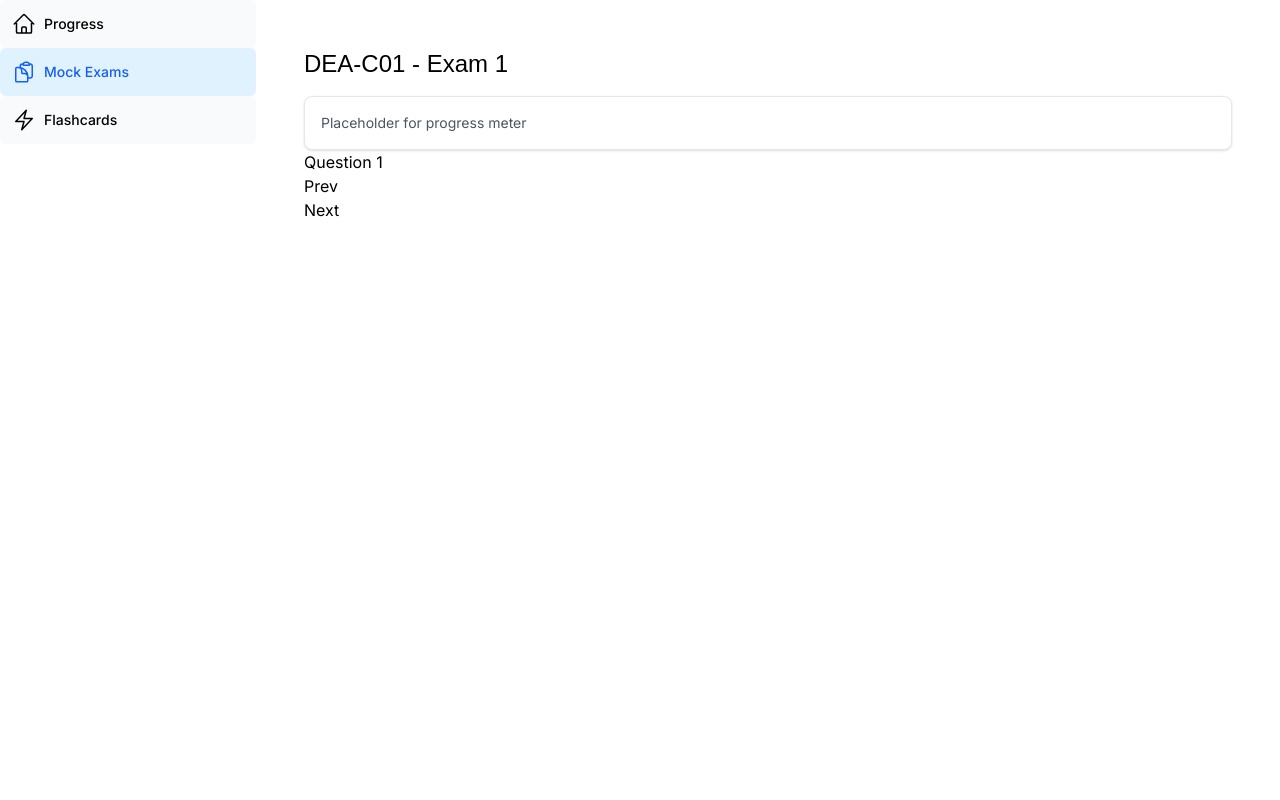
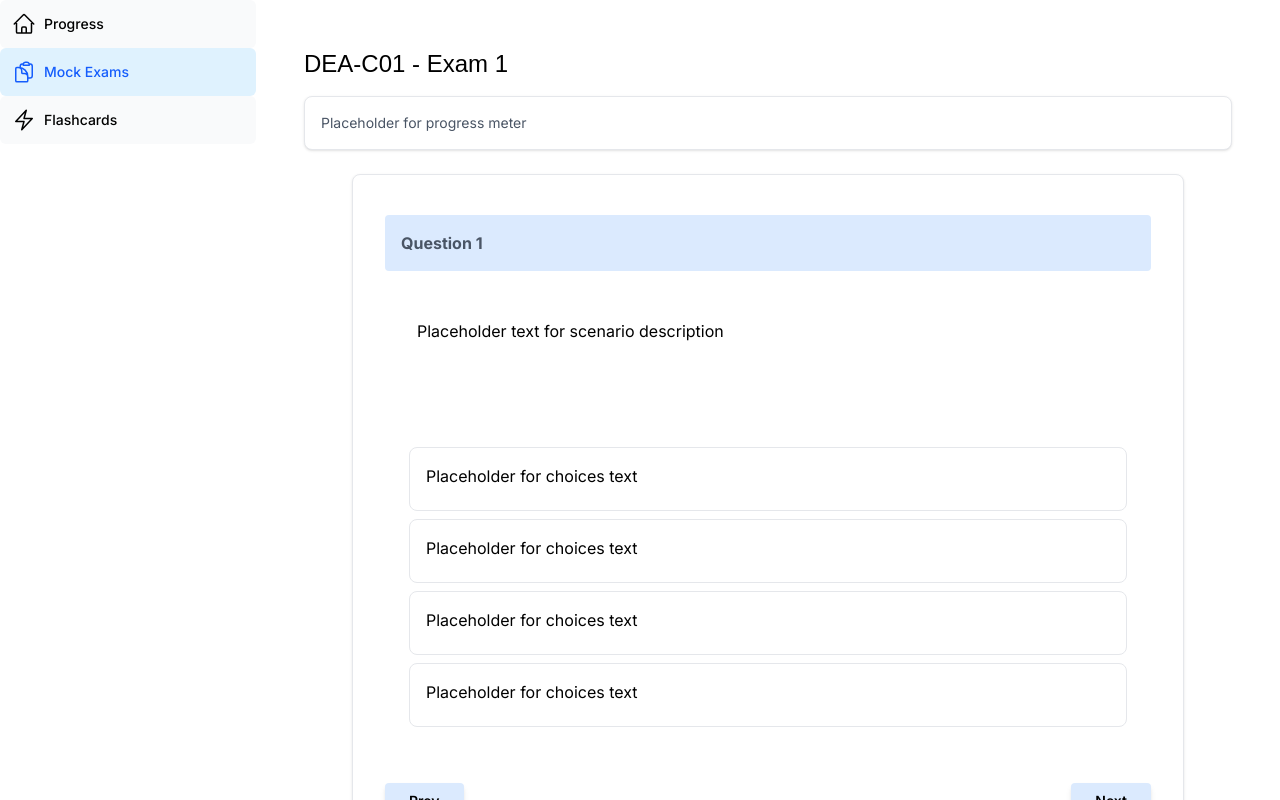
Before and after one commit to myopicOracle/cert-prep-with-rag, a Next.js app: page /practice/exam in a window 1280 px wide. Built offline with nearby package versions, Linux system fonts and the light colour scheme; a web font is replaced by a local one.

Commit message:
Finalize basic ui design and styling for exam page components

```diff
--- a/app/ui/practice/button.tsx
+++ b/app/ui/practice/button.tsx
@@ -1,12 +1,15 @@
 interface ButtonProps {
+    // NTD: extract to types definitions file
     name: string
     onClick: () => void
 }
 
 export default function Button({ name, onClick }: ButtonProps) {
     return (
-        <div>
-            <button onClick={onClick}>{name}</button>
-        </div>
+        <button
+            className="rounded-sm text-sm font-semibold px-6 py-2 bg-blue-100 shadow-md hover:bg-blue-300 focus:outline-none"
+            onClick={onClick}>
+            {name}
+        </button>
     )
 }
--- a/app/ui/practice/exam/card.tsx
+++ b/app/ui/practice/exam/card.tsx
@@ -1,3 +1,5 @@
+'use client'
+
 import Scenario from '@/app/ui/practice/exam/scenario'
 import Choice from '@/app/ui/practice/exam/choice'
 import Explanation from '@/app/ui/practice/exam/explanation'
@@ -10,16 +12,24 @@ export default function Card() {
     function handleNextCard() {}
 
     return (
-        <div>
+        <div className="mt-6 rounded-lg border border-gray-200 bg-white p-8 m-12 shadow-sm min-h-64">
             <div>
-                <p>{questionID}</p>
+                <p className="mt-2 p-4 rounded-sm text-md font-bold text-gray-600 bg-blue-100">
+                    {questionID}
+                </p>
             </div>
-            <div>
+            <div className="mt-4 mb-8 p-4">
                 <Scenario />
                 <Choice />
-                <Explanation />
+                {/* <Explanation /> */}
+                <Choice />
+                {/* <Explanation /> */}
+                <Choice />
+                {/* <Explanation /> */}
+                <Choice />
+                {/* <Explanation /> */}
             </div>
-            <div>
+            <div className="flex w-full items-center justify-between">
                 <Button name="Prev" onClick={handlePrevCard} />
                 <Button name="Next" onClick={handleNextCard} />
             </div>
--- a/app/ui/practice/exam/choice.tsx
+++ b/app/ui/practice/exam/choice.tsx
@@ -1,7 +1,7 @@
 export default function Choice() {
     return (
-        <div>
-            <div></div>
+        <div className="rounded-lg border border-gray-200 bg-white p-4 m-2 min-h-16">
+            Placeholder for choices text
         </div>
     )
 }
--- a/app/ui/practice/exam/scenario.tsx
+++ b/app/ui/practice/exam/scenario.tsx
@@ -1,7 +1,7 @@
 export default function Scenario() {
     return (
-        <div>
-            <div></div>
+        <div className="mb-4 p-4 min-h-32">
+            Placeholder text for scenario description
         </div>
     )
 }
```
